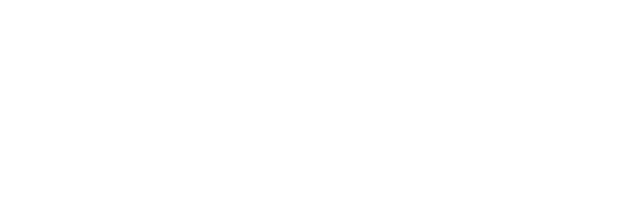
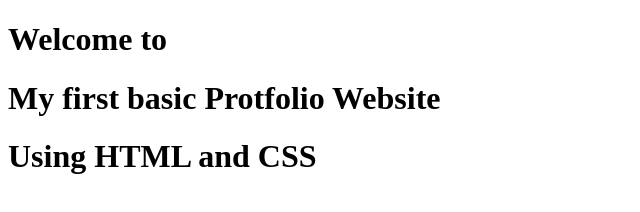
Before and after one commit to Jamy11/developer-portfolio, a plain HTML site: page index.html in a window 1280 px wide. Shown: the whole page, without its empty margins (0-640 px from the left). Drawn offline with Linux system fonts and the light colour scheme.

Commit message:
intial commit 2

```diff
--- a/index.html
+++ b/index.html
@@ -5,8 +5,11 @@
     <meta http-equiv="X-UA-Compatible" content="IE=edge">
     <meta name="viewport" content="width=device-width, initial-scale=1.0">
     <title>Jamy's Protfolio</title>
+    <link rel="stylesheet" href="css/style.css">
 </head>
 <body>
-
+    <h1>Welcome to</h1>
+    <h1>My first basic Protfolio Website</h1>
+    <h1>Using HTML and CSS</h1>
 </body>
 </html>
```
